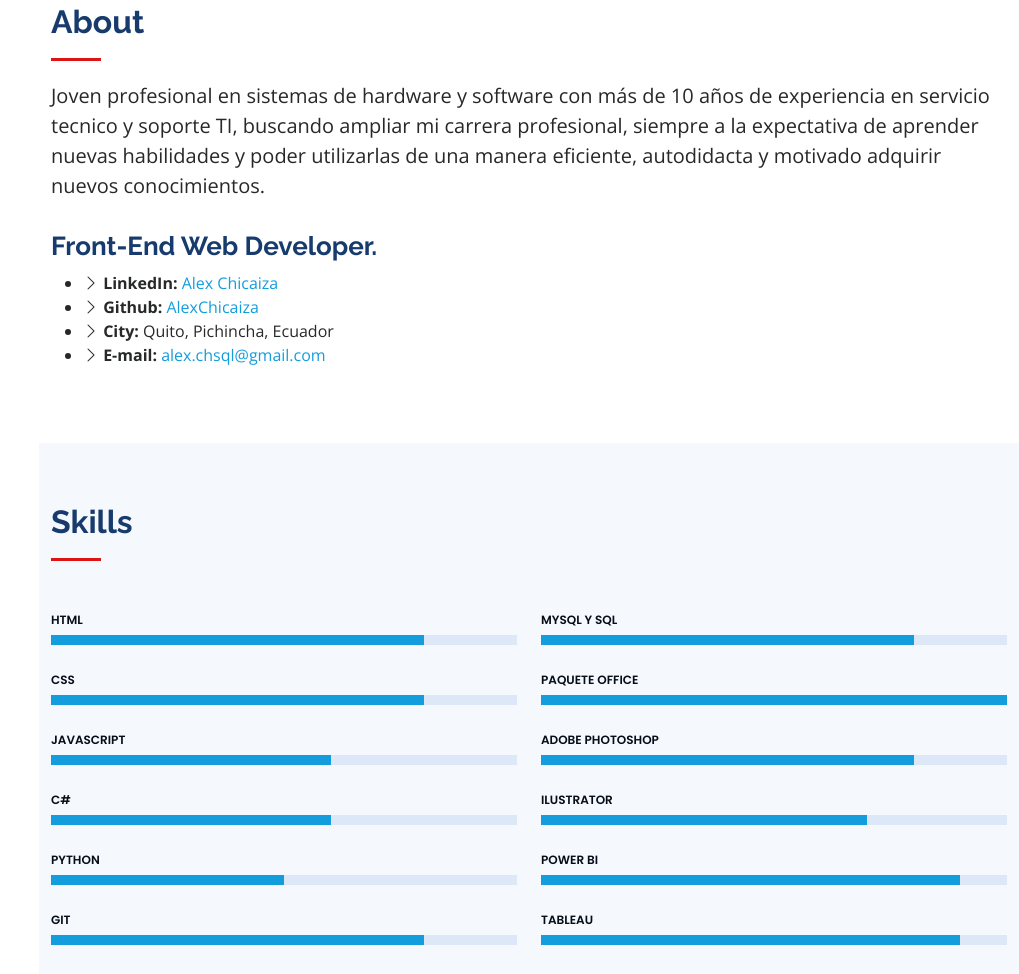
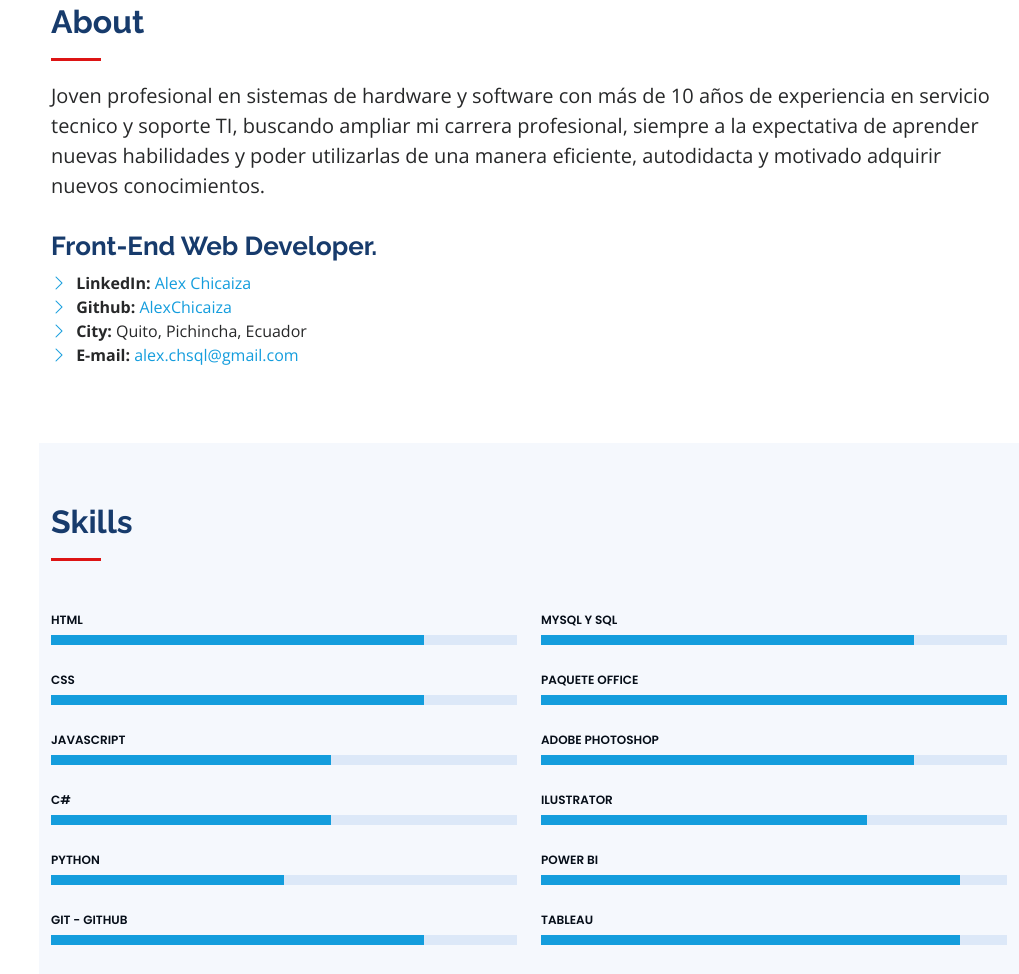
Before and after one commit to LexCh/curriculum_website, a plain HTML site: page index.html in a window 1280 px wide. Shown: the part 1017-1991 px from the top of the page, without its empty margins (261-1280 px from the left). Drawn offline with nearby package versions, Linux system fonts and the light colour scheme.

Commit message:
commit02

```diff
--- a/css/style.css
+++ b/css/style.css
@@ -208,7 +208,6 @@ body {
 
   }
 
-
   #hero .hero-container {
     position: relative;
     z-index: 2;
@@ -325,6 +324,19 @@ body {
   }
   .about .content p:last-child {
     margin-bottom: 0;
+  }
+
+  #about ul {
+    list-style: none;
+    padding: 0;
+  }
+
+  #about ul i{
+    font-size: 16px;
+    color: #149ddd;
+    margin-right: 5px;
+    line-height: 0;
+    font-size: 16px;
   }
 
   /*--------------------------------------------------------------
--- a/index.html
+++ b/index.html
@@ -135,7 +135,7 @@
                         </div>
                         <!--Skill 6-->
                         <div class="progress">
-                            <span class="skill">Git<i class="val"></i></span>
+                            <span class="skill">Git - GitHub<i class="val"></i></span>
                             <div class="progress-bar-wrap">
                                 <div class="progress-bar" role="progressbar" aria-valuenow="80" aria-valuemin="0" aria-valuemax="100"></div>
                             </div>
```
